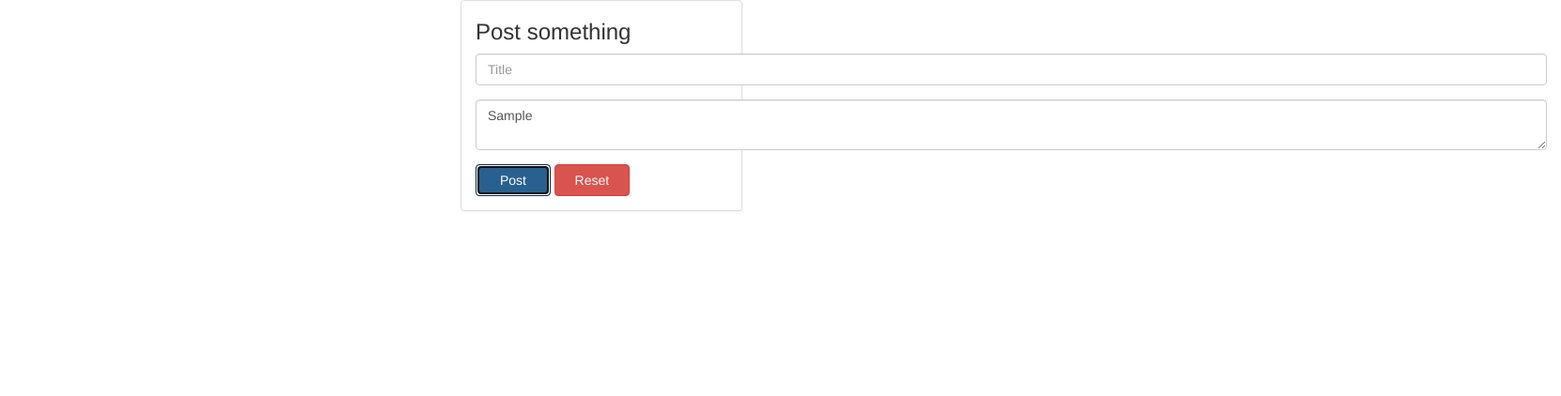
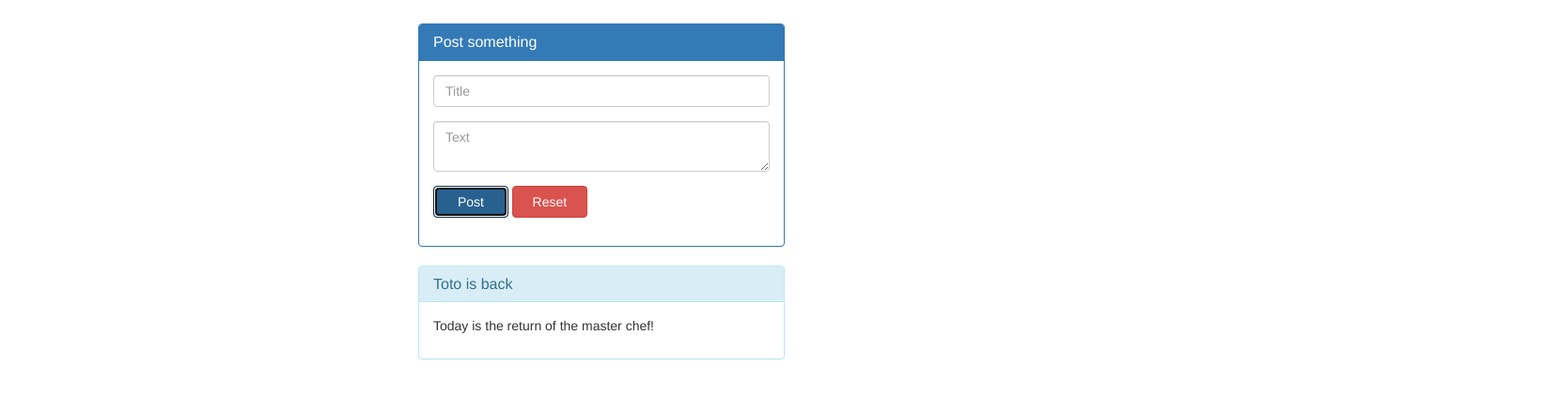
Before and after one commit to Kimserey/expresstest, a website: page public/index.html in a window 1280 px wide. Both pictures are taken after typing "Sample", "Sample" into the empty fields and a click on the input "Post". Shown: the whole page at 94% size, 1661 px wide, since content can reach past the window. Drawn offline with nearby package versions, Linux system fonts and the light colour scheme; no server answers.

Commit message:
improved ui

```diff
--- a/public/index.html
+++ b/public/index.html
@@ -2,9 +2,8 @@
 <html ng-app="postboard">
 	<head>
 		<style>
-			.align-center {
-				margin: auto;
-				width: 300px;
+			body {
+				padding:25px;
 			}
 
 			.button-width {
@@ -12,34 +11,43 @@
 			}
 		</style>
 		<title>Postboard</title>
-		<link rel="stylesheet" href="//maxcdn.bootstrapcdn.com/bootstrap/3.2.0/css/bootstrap.min.css">
+		<link rel="stylesheet" href="//maxcdn.bootstrapcdn.com/bootstrap/3.2.0/css/bootstrap.min.css" />
 		<script src="https://ajax.googleapis.com/ajax/libs/angularjs/1.2.21/angular.min.js"></script>
     	<script src="./js/app.js"></script>
 	</head>
 
 	<body>
-		<div class="panel panel-default align-center">
-			<div class="container">
-				<h3>Post something</h3>
-				<form name="postForm" ng-controller="PostController as postCtrl" ng-submit="postCtrl.addPost()">
+		<div class="row">
+			<div class="col-xs-offset-2 col-xs-8 col-md-offset-4 col-md-4">
+				<div class="panel panel-primary">
+					<div class="panel-heading">
+						<h1 class="panel-title">Post something</h1>
+					</div>
+					<div class="panel-body">
+						<form ng-controller="PostController as postCtrl" ng-submit="postCtrl.addPost()">
 							<div class="form-group">
-						<input placeholder="Title" class="form-control" type="text" ng-model="postCtrl.post.title" required/>
+								<input placeholder="Title" class="form-control" type="text" ng-model="postCtrl.post.title" required />
 							</div>
 							<div class="form-group">
-						<textarea placeholder="Text" class="form-control" ng.model="postCtrl.post.body" required></textarea>
+								<textarea placeholder="Text" class="form-control" ng-model="postCtrl.post.body" required></textarea>
 							</div>
 							<div class="form-group">
 								<input class="btn btn-primary button-width" type="submit" value="Post" />
-						<input class="btn btn-danger button-width" type="submit" value="Reset" />
+								<button class="btn btn-danger button-width">
+									Reset
+								</button>
 							</div>
 						</form>
 					</div>
 				</div>
+			</div>
+		</div>
 
+		<div class="row">
+			<div class="col-xs-offset-2 col-xs-8 col-md-offset-4 col-md-4">
 				<div ng-controller="PostboardController as boardCtrl">
 					<div ng-repeat="post in boardCtrl.posts">
-				<div class="panel panel-default main-panel">
-					<div class="container">
+						<div class="panel panel-info">
 							<div class="panel-heading">
 								<h3 class="panel-title">{{post.title}}</h3>
 							</div>
--- a/public/js/app.js
+++ b/public/js/app.js
@@ -15,22 +15,30 @@
 	var app = angular.module('postboard', [ ]);
 
 	app.controller('PostboardController', function ($scope, postService) {
-		this.posts = [];
+		this.posts = [{title: 'Toto is back', body: 'Today is the return of the master chef!'}];
+		$scope.x = 'hello';
 
-		postService.getPosts().then(function (posts) {
-		});
+		// postService.getPosts().then(function (posts) {
+		// 	posts.forEach(function (post) {
+		// 		// $scope.posts.push(post);
+		// 	})
+		// 	$scope.x = 'http done';
+		// });
 	});
 
 	app.controller('PostController', function ($scope, postService) {
 		this.post = {};
 
 		this.addPost = function () {
-			postService.sayHello(this.post);
+			this.post = {};
+		};
+
+		this.reset = function () {
 			this.post = {};
 		};
 	});
 
-	app.factory('postService', function ($http, $window) {
+	app.factory('postService', function ($http) {
 		return {
 			getPosts : function () {
 				return $http
@@ -38,10 +46,6 @@
 					.then(function (res) {
 						return res.data;
 					});
-			},
-			sayHello : function (post) {
-				$window.alert(post);
-				$window.alert('Hello ' + post.title + ' ' + post.body);
 			}
 		};
 	});
```
Lines whose indentation alone changed are shown as unchanged.
